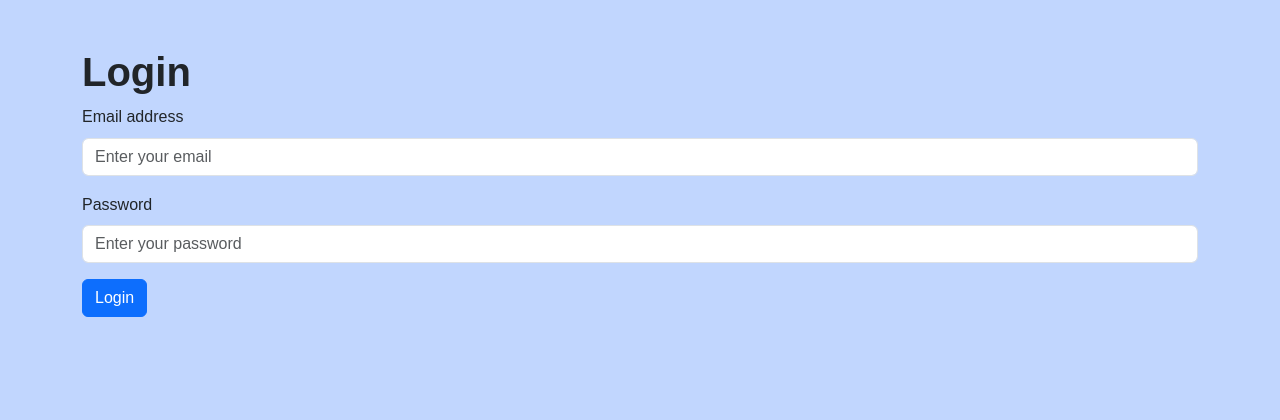
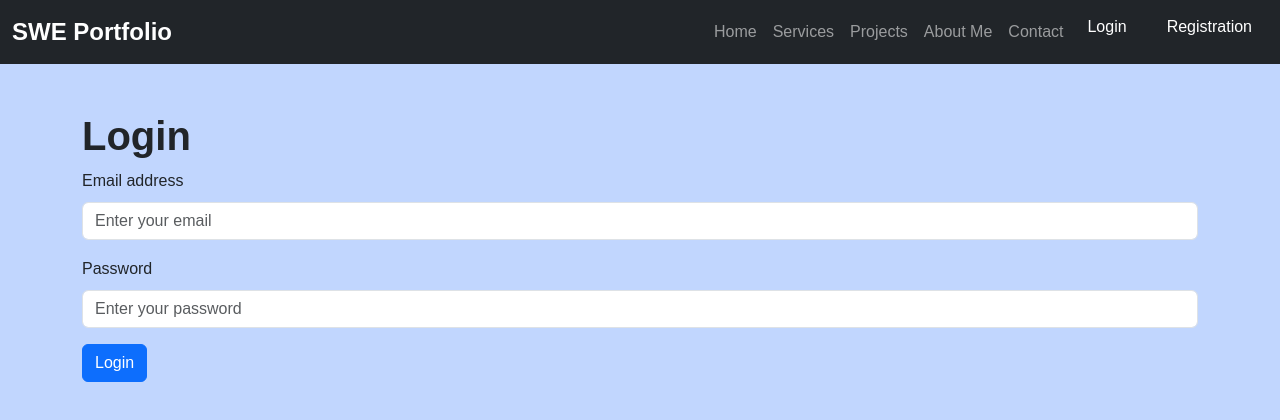
Before and after one commit to ShahSayem/shah_sayem0, a plain HTML site: page login.html in a window 1280 px wide. Drawn offline with nearby package versions, Linux system fonts and the light colour scheme.

Commit message:
Update login.html

```diff
--- a/login.html
+++ b/login.html
@@ -9,7 +9,55 @@
 </head>
 <body>
     <!-- Navbar -->
-    <!-- <?php include 'navbar.html'; ?> -->
+    <nav class="navbar navbar-expand-lg navbar-dark bg-dark">
+        <div class="container-fluid">
+          <a class="navbar-brand" href="index.html">SWE Portfolio</a>
+          <button
+            class="navbar-toggler"
+            type="button"
+            data-bs-toggle="collapse"
+            data-bs-target="#navbarNav"
+            aria-controls="navbarNav"
+            aria-expanded="false"
+            aria-label="Toggle navigation"
+          >
+            <span class="navbar-toggler-icon"></span>
+          </button>
+          <div class="collapse navbar-collapse" id="navbarNav">
+            <ul class="navbar-nav ms-auto">
+              <li class="nav-item">
+                <a class="nav-link" href="index.html">Home</a>
+              </li>
+              <li class="nav-item">
+                <a class="nav-link" href="services.html">Services</a>
+              </li>
+              <li class="nav-item">
+                  <a class="nav-link" href="projects.html">Projects</a>
+              </li>
+              <li class="nav-item">
+                  <a class="nav-link" href="about.html">About Me</a>
+              </li>
+              <li class="nav-item">
+                <a class="nav-link" href="contact.html">Contact</a>
+              </li>
+              <li class="nav-item">
+                <a
+                  class="nav-link btn btn-primary text-white px-3 py-1"
+                  href="login.html"
+                  >Login</a
+                >
+              </li>
+              <li class="nav-item">
+                <a
+                  class="nav-link btn btn-primary text-white px-3 py-1 ms-2"
+                  href="registration.html"
+                  >Registration</a
+                >
+              </li>
+            </ul>
+          </div>
+        </div>
+      </nav>
 
     <!-- Main Content -->
     <div class="container mt-5">
@@ -29,8 +77,6 @@
         </form>
     </div>
 
-    <!-- Footer -->
-    <!-- <?php include 'footer.html'; ?> -->
     <script>
         function validatelogin() {
             const email = document.getElementById('loginEmail').value;
```
